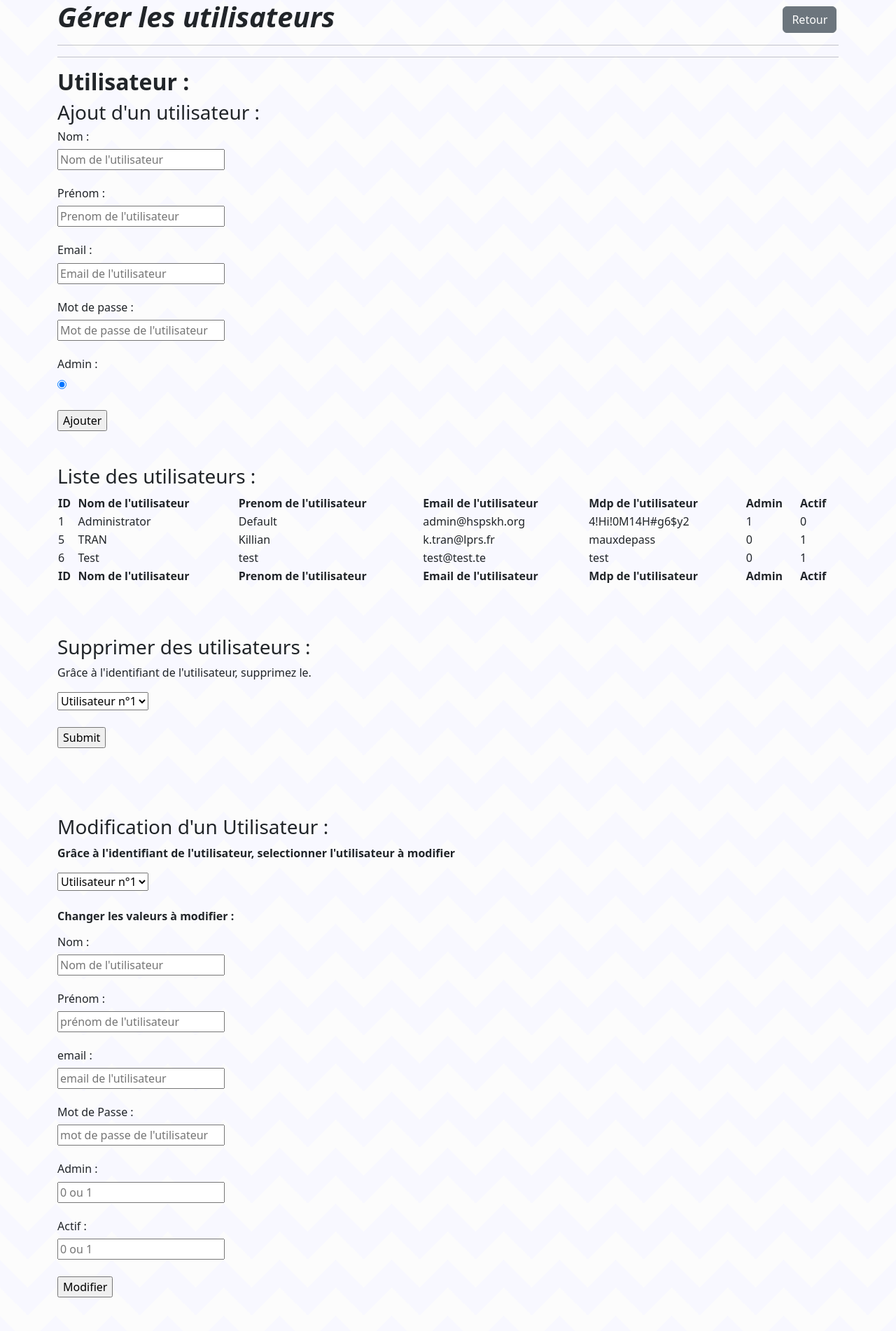
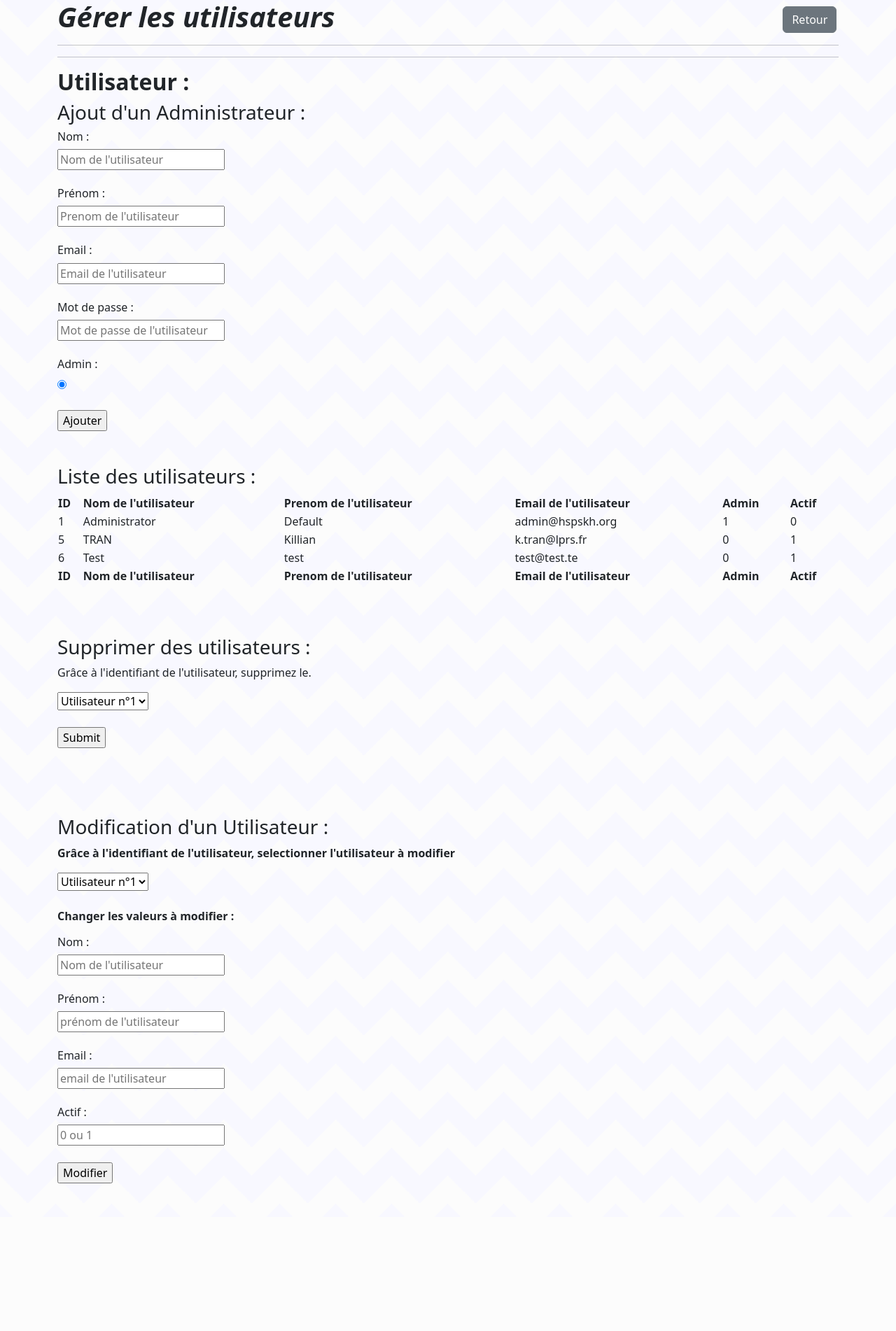
Before and after one commit to TRAN-Ki/ktnslrhls-hsp, a PHP site: page /vue/panelAdmin/utilisateur.php in a window 1280 px wide. Shown: the whole page at 70% size. After the commit the page ends 1691 px from the top, so only its background shows below. Run offline with PHP 8.4, Linux system fonts and the light colour scheme; data comes from the database, SQL or seed files in the repository; some libraries are stand-ins or nearby versions.

Commit message:
fix: resolution de bugs

```diff
--- a/src/modele/Utilisateur.php
+++ b/src/modele/Utilisateur.php
@@ -69,13 +69,11 @@ class Utilisateur
     }
 
     public function updateUtilisateur($bdd){
-        $mod = $bdd->getBdd()->prepare("UPDATE utilisateur SET nom = :nom , prenom = :prenom, email = :email, mdp = :mdp, admin = :admin, actif = :actif WHERE id_utilisateur = :id");
+        $mod = $bdd->getBdd()->prepare("UPDATE utilisateur SET nom = :nom , prenom = :prenom, email = :email, admin = :admin, actif = :actif WHERE id_utilisateur = :id");
         $mod->execute(array(
             'nom'=>$this->getNom(),
             'prenom'=>$this->getPrenom(),
             'email'=>$this->getEmail(),
-            'mdp'=>$this->getMdp(),
-            'admin'=>$this->getAdmin(),
             'actif'=>$this->getActif(),
             'id'=>$this->getId()
         ));
--- a/src/traitement/edit_user.php
+++ b/src/traitement/edit_user.php
@@ -7,8 +7,6 @@ $user = new Utilisateur(array(
     'nom' =>$_POST['nom'],
     'prenom' =>$_POST['prenom'],
     'email' =>$_POST['email'],
-    'mdp' =>$_POST['mdp'],
-    'admin'=>$_POST['admin'],
     'actif'=>$_POST['actif'],
     'id' =>$_POST['id']
 
--- a/vue/panelAdmin/homeAdmin.php
+++ b/vue/panelAdmin/homeAdmin.php
@@ -160,7 +160,7 @@ else if ($_SESSION['isAdmin'] == 1){
             </div>
             <div class="box-1 my-8 bg-slate-300 border-gray-400">
                 Autres fonctionnalités "Admin" ➜
-                <a href="../register.php"><button class="btn btn-secondary btn-sm">Panel Admin</button></a>
+                <a href="../vue-utilisateur.php"><button class="btn btn-secondary btn-sm">Panel Admin</button></a>
             </div>
             <div class="break"></div>
             <img class="rounded-lg accueil-img" src="../../assets/images/adminMain.jpg" alt="">
--- a/vue/panelAdmin/utilisateur.php
+++ b/vue/panelAdmin/utilisateur.php
@@ -42,7 +42,7 @@ require_once '../../src/modele/Utilisateur.php';
         <hr>
         <hr>
         <h2><strong>Utilisateur :</strong></h2>
-        <h3>Ajout d'un utilisateur : </h3>
+        <h3>Ajout d'un Administrateur : </h3>
 
         <form action="../../src/traitement/add_user.php" method="post">
             <h6>Nom : </h6>
@@ -77,7 +77,6 @@ require_once '../../src/modele/Utilisateur.php';
                 <th>Nom de l'utilisateur</th>
                 <th>Prenom de l'utilisateur</th>
                 <th>Email de l'utilisateur</th>
-                <th>Mdp de l'utilisateur</th>
                 <th>Admin</th>
                 <th>Actif</th>
             </tr>
@@ -89,7 +88,6 @@ require_once '../../src/modele/Utilisateur.php';
                     <td><?php echo $value['nom'];?></td>
                     <td><?php echo $value['prenom'];?></td>
                     <td><?php echo $value['email'];?></td>
-                    <td><?php echo $value['mdp'];?></td>
                     <td><?php echo $value['admin'];?></td>
                     <td><?php echo $value['actif'];?></td>
                 </tr>
@@ -101,7 +99,6 @@ require_once '../../src/modele/Utilisateur.php';
                 <th>Nom de l'utilisateur</th>
                 <th>Prenom de l'utilisateur</th>
                 <th>Email de l'utilisateur</th>
-                <th>Mdp de l'utilisateur</th>
                 <th>Admin</th>
                 <th>Actif</th>
             </tr>
@@ -148,12 +145,8 @@ require_once '../../src/modele/Utilisateur.php';
             <input type="text" name="nom" placeholder="Nom de l'utilisateur"> <br><br>
             <h6>Prénom :</h6>
             <input type="text" name="prenom" placeholder="prénom de l'utilisateur"> <br><br>
-            <h6>email :</h6>
+            <h6>Email :</h6>
             <input type="text" name="email" placeholder="email de l'utilisateur"> <br><br>
-            <h6>Mot de Passe :</h6>
-            <input type="text" name="mdp" placeholder="mot de passe de l'utilisateur"> <br><br>
-            <h6>Admin :</h6>
-            <input type="text" name="admin" placeholder="0 ou 1"> <br><br>
             <h6>Actif :</h6>
             <input type="text" name="actif" placeholder="0 ou 1"> <br><br>
 
--- a/vue/vue-utilisateur.php
+++ b/vue/vue-utilisateur.php
@@ -250,7 +250,6 @@ if (isset($_SESSION['email'])){
                 <input type="text" name="libelle" placeholder="Titre de l'offre" required> <br><br>
                 <h6>Description :</h6>
                 <textarea id="description" name="description" placeholder="Description de l'offre" required rows="5" cols="33"></textarea> <br><br>
-                <!-- TODO: ajouter dans bdd colonne ref_type + lier ici -->
                 <h6>Type :</h6>
                 <select class="js2" name="ref_type" id="ref_type">
                     <?php
@@ -277,5 +276,3 @@ if (isset($_SESSION['email'])){
     <br>
 </body>
 </html>
-<?php
-var_dump($_SESSION);
```
